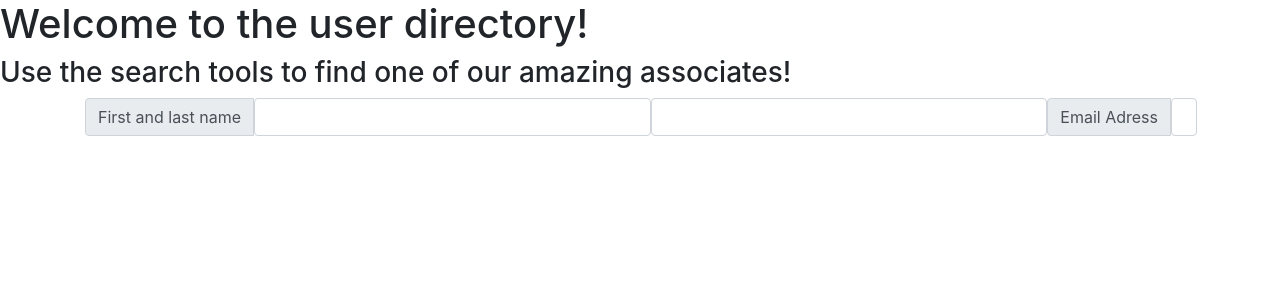
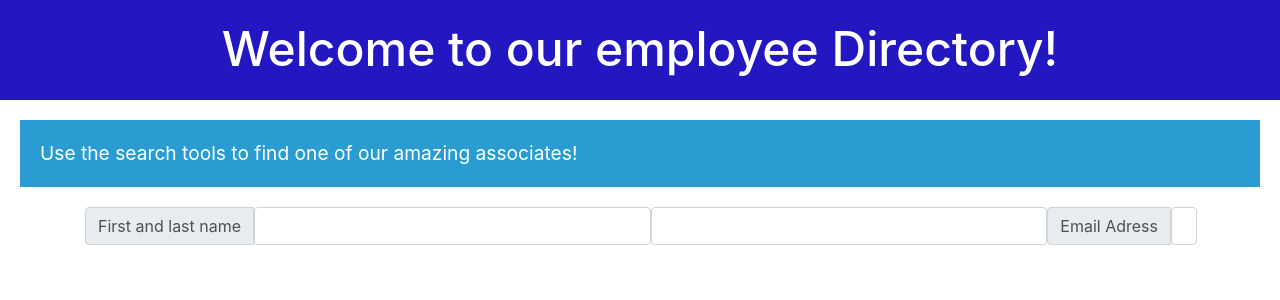
Before and after one commit to marcuspramirez/react-employee-directory, a React (Create React App) app: page / in a window 1280 px wide. Shown: the top 300 px of the page. Built offline with nearby package versions, Linux system fonts and the light colour scheme.

Commit message:
header and navbar

```diff
--- a/src/App.js
+++ b/src/App.js
@@ -1,8 +1,9 @@
 // Where you will build your app
 // Import is ES6
 import './App.css';
-import Title from './Title';
-import Bootstrap from './Components/Bootstrap';
+import Bootstrap from './components/Bootstrap.js';
+import Header from "./components/Header";
+import Navbar from "./components/Navbar";
 
 
 // In react this is a component which is a function that calls UI.  Once you start weaving a bunch of components together, you then have an interface!
@@ -10,9 +11,10 @@ import Bootstrap from './Components/Bootstrap';
 function App() {
   return (
     <div>
-      <Title titleText="Welcome to the user directory!" />
-      <h3>Use the search tools to find one of our amazing associates!</h3>
+      <Header />
+      <Navbar/>
       <Bootstrap/>
+
     </div>
   )
 }
--- /dev/null
+++ b/src/Components/Header.js
@@ -0,0 +1,12 @@
+import React from "react";
+import "../styles/Header.css";
+
+function Header() {
+  return (
+    <header className="header">
+      <h1>Welcome to our employee Directory!</h1>
+    </header>
+  );
+}
+
+export default Header;
--- /dev/null
+++ b/src/Components/Navbar.js
@@ -0,0 +1,26 @@
+import React from "react";
+
+const styles = {
+  card: {
+    margin: 20,
+    background: "#2b9cd1"
+  },
+  heading: {
+    background: "#2b9cd1",
+    minHeight: 50,
+    lineHeight: 3.5,
+    fontSize: "1.2rem",
+    color: "white",
+    padding: "0 20px"
+  }
+};
+
+function Navbar() {
+  return (
+    <div style={styles.card}>
+      <div style={styles.heading}>Use the search tools to find one of our amazing associates!</div>
+    </div>
+  );
+}
+
+export default Navbar;
--- a/src/index.js
+++ b/src/index.js
@@ -3,6 +3,7 @@ import ReactDOM from 'react-dom';
 import './index.css';
 import App from './App';
 import reportWebVitals from './reportWebVitals';
+import 'bootstrap/dist/css/bootstrap.min.css';
 
 
 // Only one ReactDOM.render.  This is the magic that forces the App.js File.  You can see above where it is imported - import App from './App';
--- /dev/null
+++ b/src/styles/Header.css
@@ -0,0 +1,12 @@
+.header {
+    background: #2317c2;
+    height: 100px;
+  }
+
+  .header h1 {
+    margin: 0;
+    padding-top: 20px;
+    text-align: center;
+    color: white;
+    font-size: 3rem;
+  }
--- /dev/null
+++ b/src/styles/Navbar.css
@@ -0,0 +1,20 @@
+.navbar {
+    background: #2b9cd1;
+    height: 60px;
+  }
+
+  .navbar ul {
+    margin: 0;
+  }
+
+  .navbar li {
+    display: inline-block;
+  }
+
+  .navbar a {
+    color: white;
+    font-size: 1.3rem;
+    text-decoration: none;
+    margin: 5px;
+    line-height: 3;
+  }
```
